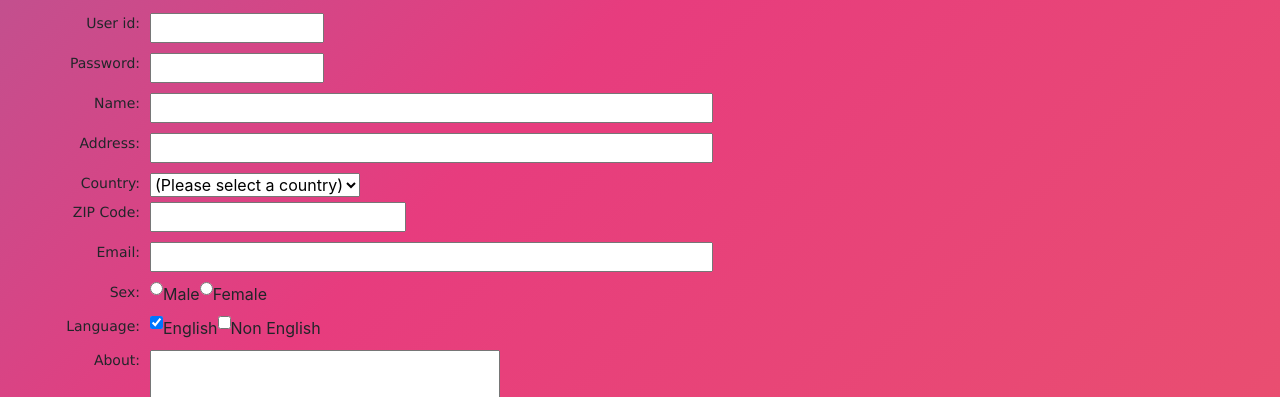
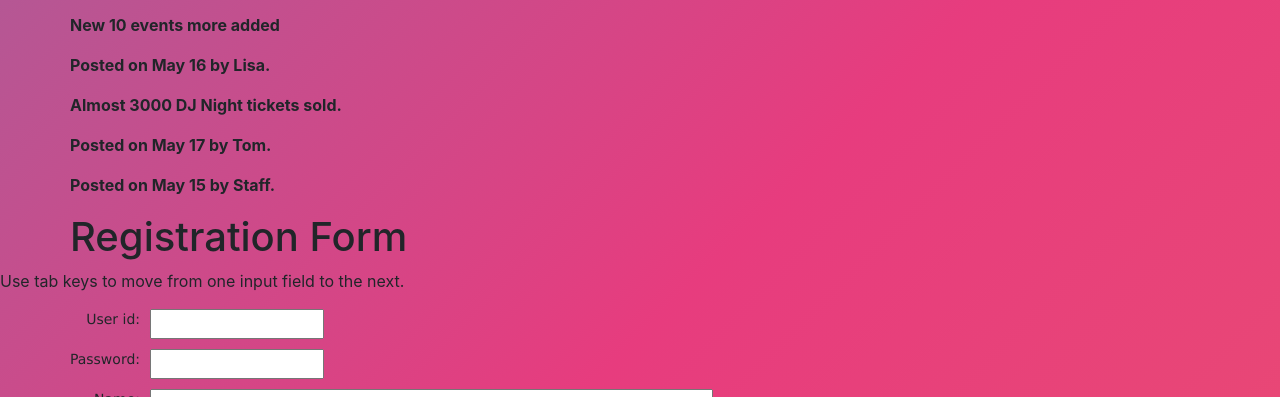
Before and after one commit to Nikhil6002/webpage-for-assignment, a plain HTML site: page index.html in a window 1280 px wide. Shown: the part 753-1150 px from the top of the page. Drawn offline with nearby package versions, Linux system fonts and the light colour scheme.

Commit message:
Add files via upload

```diff
--- a/index.html
+++ b/index.html
@@ -6,7 +6,7 @@
 	<meta name="description"
 		content="Lets try to create the coolest webpage ever. SRM army, are you ready?">
 	<meta property="og:type" content="Tech" />
-	<meta property="og:title" content="SRM Fest 2020 - Wacky Page Hacktoberfest 2019" />
+	<meta property="og:title" content="SRM Fest 2020 - Wacky Page SRM TEXUS fest 2020" />
 	<meta property="og:description"
 		content="Lets try to create the coolest webpage ever. SRM army, are you ready?" />
 	<meta property="og:image" content="assets/images/pink_cow.png" />
@@ -52,6 +52,44 @@ Your browser does not support the audio element.
   <div class="text-spin">
     <p><i id="silly">Add some crazy things or easter eggs 🐮<br>Or try to find some...</i></p>
  </div>
+
+
+<article>
+<h1> Latest News about EVENTS</h1>
+
+  <section class="main_review">
+    <p>FANBASE reaches more than 4000</p>
+  </secti!on>
+  <section class="user_reviews">
+    <article class="user_review">
+      <p>New 10 events more added</p>
+      <footer>
+        <p>
+          Posted on
+          <time datetime="2020-05-16 19:00">May 16</time>
+          by Lisa.
+        </p>
+      </footer>
+    </article>
+    <article class="user_review">
+      <p>Almost 3000 DJ Night tickets sold.</p>
+      <footer>
+        <p>
+          Posted on
+          <time datetime="2020-05-17 19:00">May 17</time>
+          by Tom.
+        </p>
+      </footer>
+    </article>
+  </section>
+  <footer>
+    <p>
+      Posted on
+      <time datetime="2015-05-15 19:00">May 15</time>
+      by Staff.
+    </p>
+  </footer>
+</article>
 
 
  <h1>Registration Form</h1>
```
